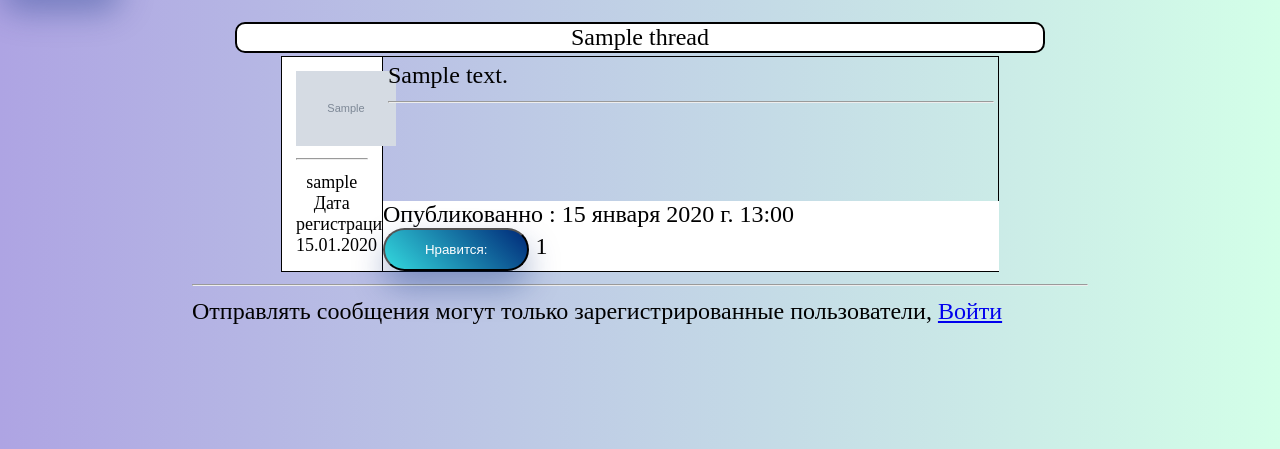
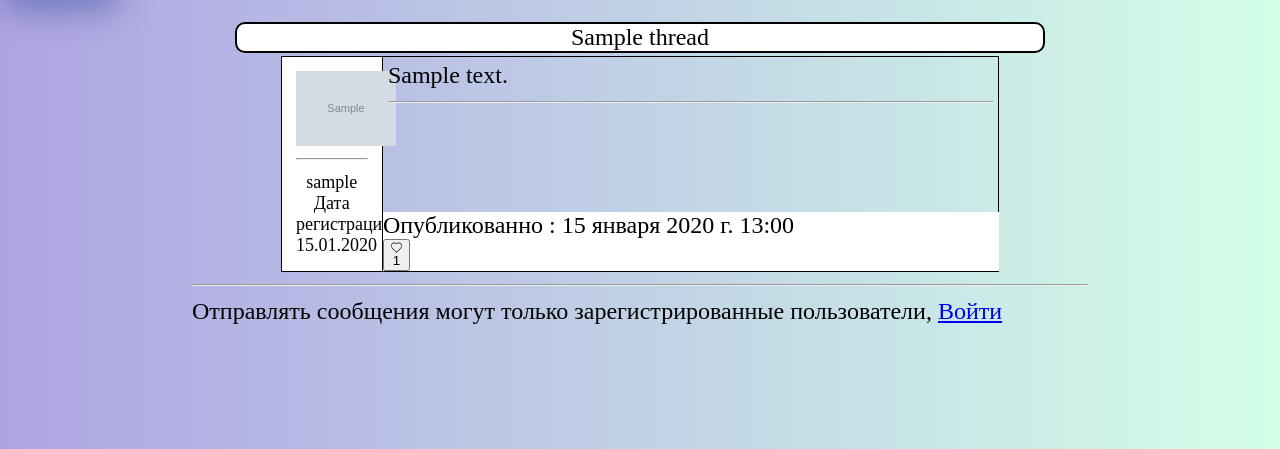
Before and after one commit to vdmgpnv/frm, a Django app: page /thread/1 in a window 1280 px wide. Shown: the part 291-740 px from the top of the page. Run offline with Django 4.2, Linux system fonts and the light colour scheme; tables that the repository leaves empty hold one stand-in row (values such as "Sample post"); grey boxes marked "Sample" are stand-in pictures; some libraries are stand-ins or nearby versions.

Commit message:
refactor like system for posts

```diff
--- a/api/urls.py
+++ b/api/urls.py
@@ -1,9 +1,10 @@
 from django.urls import path, include, re_path
-from .views import ThreadListView, ThreadDetailView,  index_view, CreateThread, UpdatePostAPIView, UserView, UpdateUserView, add_like_view
+from .views import ThreadListView, ThreadDetailView,  index_view, CreateThread, UpdatePostAPIView, UserView, UpdateUserView, add_like_view, PostListView
 
 urlpatterns = [
     path('sections/<slug:sec_slug>', ThreadListView.as_view(), name='section_api' ),
     path('threads/<slug:thread_slug>', ThreadDetailView.as_view(), name='thread_api'),
+    path('posts/<slug:thread_slug>', PostListView.as_view()),
     path('index/', index_view),
     path('thread/create/', CreateThread.as_view()),
     path('post/update/<int:pk>', UpdatePostAPIView.as_view()),
--- a/forum/settings.py
+++ b/forum/settings.py
@@ -148,8 +148,9 @@ CKEDITOR_UPLOAD_PATH = "uploads/"
 
 
 REST_FRAMEWORK = {
+
     'DEFAULT_PAGINATION_CLASS': 'rest_framework.pagination.LimitOffsetPagination',
-    'PAGE_SIZE': 10,
+    'PAGE_SIZE': 5,
     'DEFAULT_PERMISSION_CLASSES': [
         'rest_framework.permissions.AllowAny',
     ],
--- a/main/static/style.css
+++ b/main/static/style.css
@@ -336,3 +336,7 @@ font-family: Impact, Haettenschweiler, 'Arial Narrow Bold', sans-serif;
 .like-form {
   display: inline;
 }
+
+.heart {
+  width: 20px;
+}
--- a/main/views.py
+++ b/main/views.py
@@ -143,4 +143,4 @@ class AddLike(LoginRequiredMixin, View):
         else:
             post.likes.add(request.user)
 
-        return redirect(f'/thread/{post.tread_id.pk}')
+        return redirect(request.META.get('HTTP_REFERER'))
--- a/templates/thread.html
+++ b/templates/thread.html
@@ -34,7 +34,11 @@
                 {% endif %}
                 <form class="like-form" action="{% url 'like' post.pk %}" method="post">
                     {% csrf_token %}
-                    <button class="pressed-button" type="submit">Нравится:</button> {{ post.likes.count }}
+                        {% if user in post.likes.all %}
+                        <button type="submit"><img class="heart" src="{% static 'img/heart-field.svg' %}" alt=""> {{ post.likes.count }}</button>
+                        {% else %}
+                        <button type="submit"><img class="heart" src="{% static 'img/heart.svg' %}" alt=""> {{ post.likes.count }}</button>
+                        {% endif %}
                 </form>
             </div>
        </div>
```
Also changed, not shown: api/views.py (+12 -2 lines), main/static/img/heart-field.svg (added), main/static/img/heart.png (added), main/static/img/heart.svg (added).
